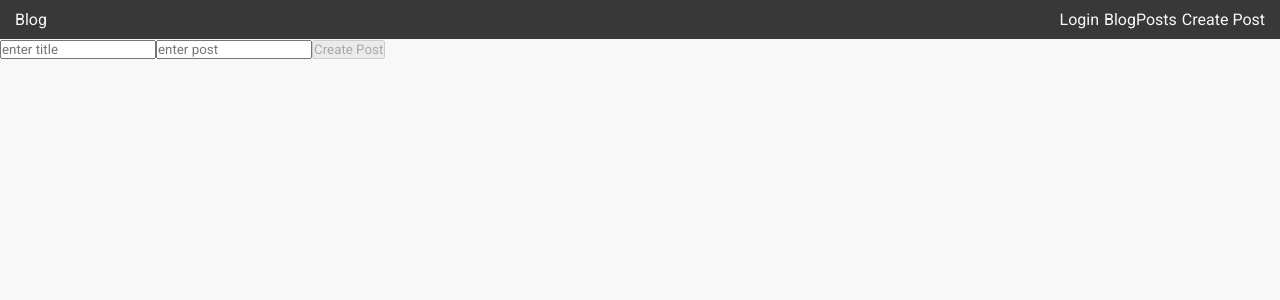
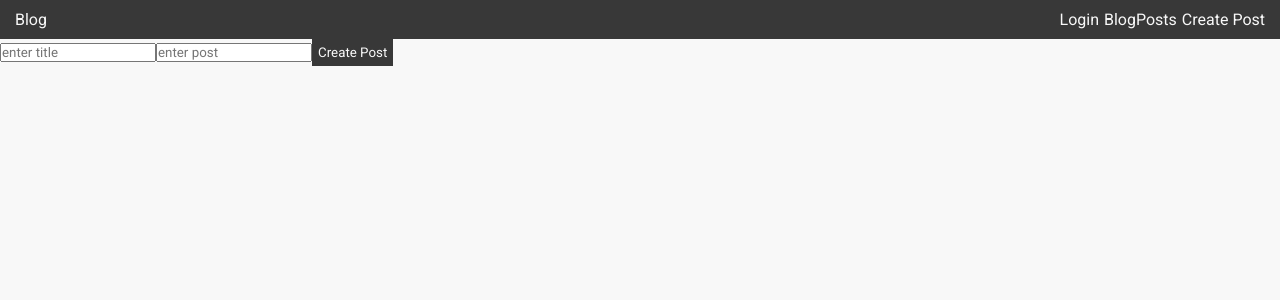
Before and after one commit to trevorkirpaul/blog-frontend-react, a React (Create React App) app: page /post/create in a window 1280 px wide. Shown: the top 300 px of the page. Built offline with nearby package versions, Linux system fonts and the light colour scheme.

Commit message:
added delete mutation and updated cache to reflect deletion

```diff
--- a/public/index.html
+++ b/public/index.html
@@ -2,6 +2,12 @@
 <html lang="en">
   <head>
     <meta charset="utf-8" />
+    <link
+      rel="stylesheet"
+      href="https://use.fontawesome.com/releases/v5.6.3/css/all.css"
+      integrity="sha384-UHRtZLI+pbxtHCWp1t77Bi1L4ZtiqrqD80Kn4Z8NTSRyMA2Fd33n5dQ8lWUE00s/"
+      crossorigin="anonymous"
+    />
     <link
       href="https://fonts.googleapis.com/css?family=Roboto:100,300,400,500,700"
       rel="stylesheet"
--- a/src/components/BlogPost.js
+++ b/src/components/BlogPost.js
@@ -1,20 +1,35 @@
 import React from 'react';
 import styled from 'styled-components';
 
+import DeleteBlogPostButton from './DeleteBlogPostButton';
+
 const Wrapper = styled.li`
   background: ${({ index }) => (index % 2 === 0 ? null : '#E8EAF6')};
-  padding: 5px 5px;
+  padding: 5px 15px;
+  display: flex;
+  justify-content: space-between;
 `;
+
+const Section = styled.div``;
+
+const Left = styled(Section)``;
+const Right = styled(Section)``;
 
 const Title = styled.h2``;
 
 const BodyText = styled.p``;
 
-const BlogPost = ({ title, body, author: { email }, index }) => (
+const BlogPost = ({ title, body, author: { email }, index, id }) => (
   <Wrapper index={index}>
-    <Title>{title}</Title>
-    <BodyText>body: {body}</BodyText>
-    <BodyText>from: {email}</BodyText>
+    <Left>
+      <Title>{title}</Title>
+      <BodyText>body: {body}</BodyText>
+      <BodyText>from: {email}</BodyText>
+    </Left>
+
+    <Right>
+      <DeleteBlogPostButton postID={id} />
+    </Right>
   </Wrapper>
 );
 
--- a/src/components/Button.js
+++ b/src/components/Button.js
@@ -1,11 +1,38 @@
 import React from 'react';
 import styled from 'styled-components';
 
-const StyledButton = styled.button``;
+const StyledButton = styled.button`
+  background: #383838;
+  color: #f8f8f8;
+  padding: 5px;
+  border: 1px solid #383838;
 
-const Button = ({ onClick, label, disabled }) => (
-  <StyledButton disabled={disabled} onClick={onClick}>
+  ${props => {
+    if (props.circle) {
+      return `
+        border-radius: 100%;
+        width: 25px;
+        height: 25px;
+        padding: 0;
+        display: flex;
+        justify-content: center;
+        align-items: center;
+      `;
+    }
+
+    return null;
+  }}
+
+  &:hover {
+    cursor: pointer;
+    color: palevioletred;
+  }
+`;
+
+const Button = ({ onClick, label, disabled, ...props }) => (
+  <StyledButton circle={props.circle} disabled={disabled} onClick={onClick}>
     {label}
+    {props.children}
   </StyledButton>
 );
 
--- /dev/null
+++ b/src/components/DeleteBlogPostButton.js
@@ -0,0 +1,72 @@
+import React from 'react';
+import gql from 'graphql-tag';
+import { Mutation } from 'react-apollo';
+
+import Button from './Button';
+
+const GET_POSTS = gql`
+  query {
+    posts {
+      title
+      body
+      id
+      author {
+        email
+      }
+    }
+  }
+`;
+
+const DELETE_POST = gql`
+  mutation DeletePost($postID: ID) {
+    deletePost(postID: $postID) {
+      id
+    }
+  }
+`;
+
+const DeleteBlogPostButton = props => {
+  return (
+    <Mutation
+      mutation={DELETE_POST}
+      update={(
+        cache,
+        {
+          data: {
+            deletePost: { id },
+          },
+        }
+      ) => {
+        const { posts } = cache.readQuery({ query: GET_POSTS });
+        console.log(posts);
+        return cache.writeQuery({
+          query: GET_POSTS,
+          data: {
+            posts: posts.filter(post => post.id !== id),
+          },
+        });
+      }}
+    >
+      {(deletePost, { data, loading }) => (
+        <Button
+          onClick={() =>
+            deletePost({
+              variables: {
+                postID: props.postID,
+              },
+            })
+          }
+          circle
+        >
+          {loading ? (
+            <i className="fas fa-spinner" />
+          ) : (
+            <i className="fas fa-trash-alt" />
+          )}
+        </Button>
+      )}
+    </Mutation>
+  );
+};
+
+export default DeleteBlogPostButton;
--- a/src/views/CreatePost.js
+++ b/src/views/CreatePost.js
@@ -40,7 +40,6 @@ class CreatePost extends Component {
       <Mutation mutation={CREATE_POST}>
         {(createPost, { data }) => (
           <Wrapper>
-            {console.log(data)}
             <TextField
               name="title"
               onChange={this.handleOnChange}
```
